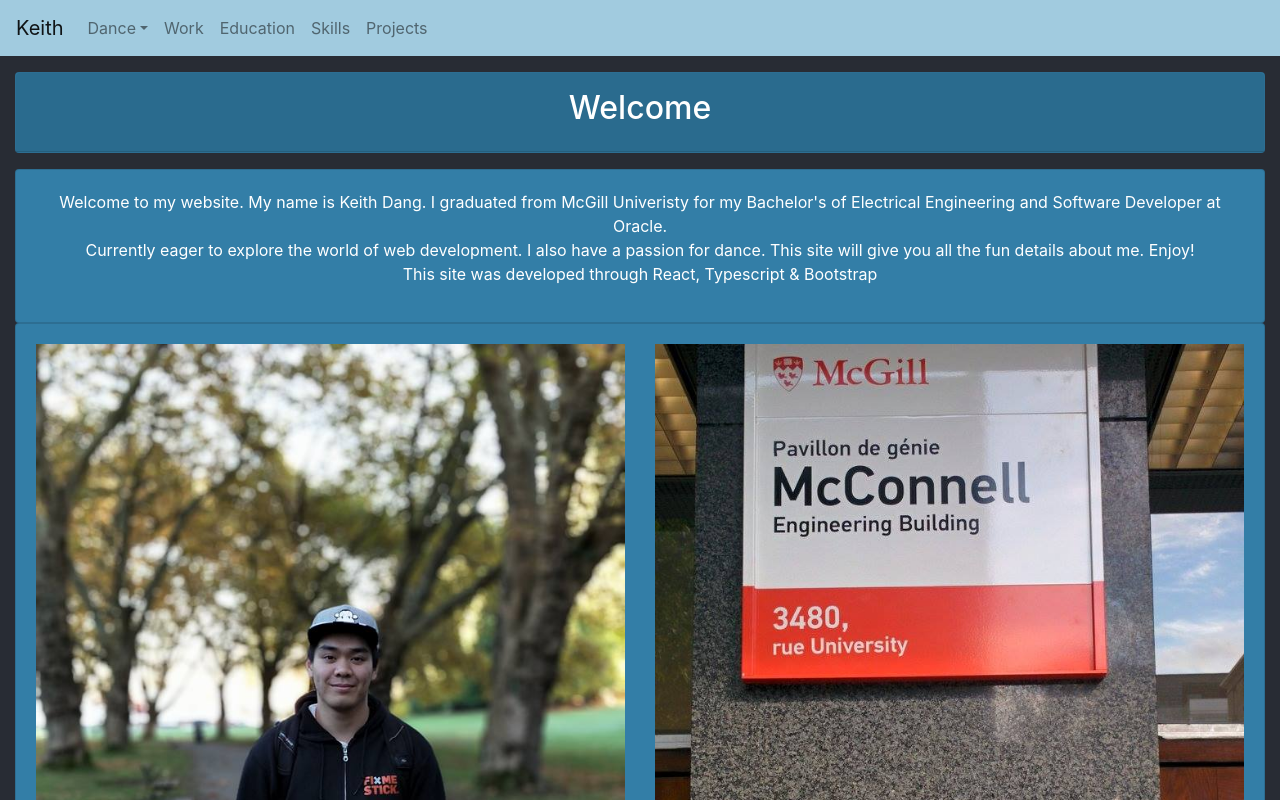
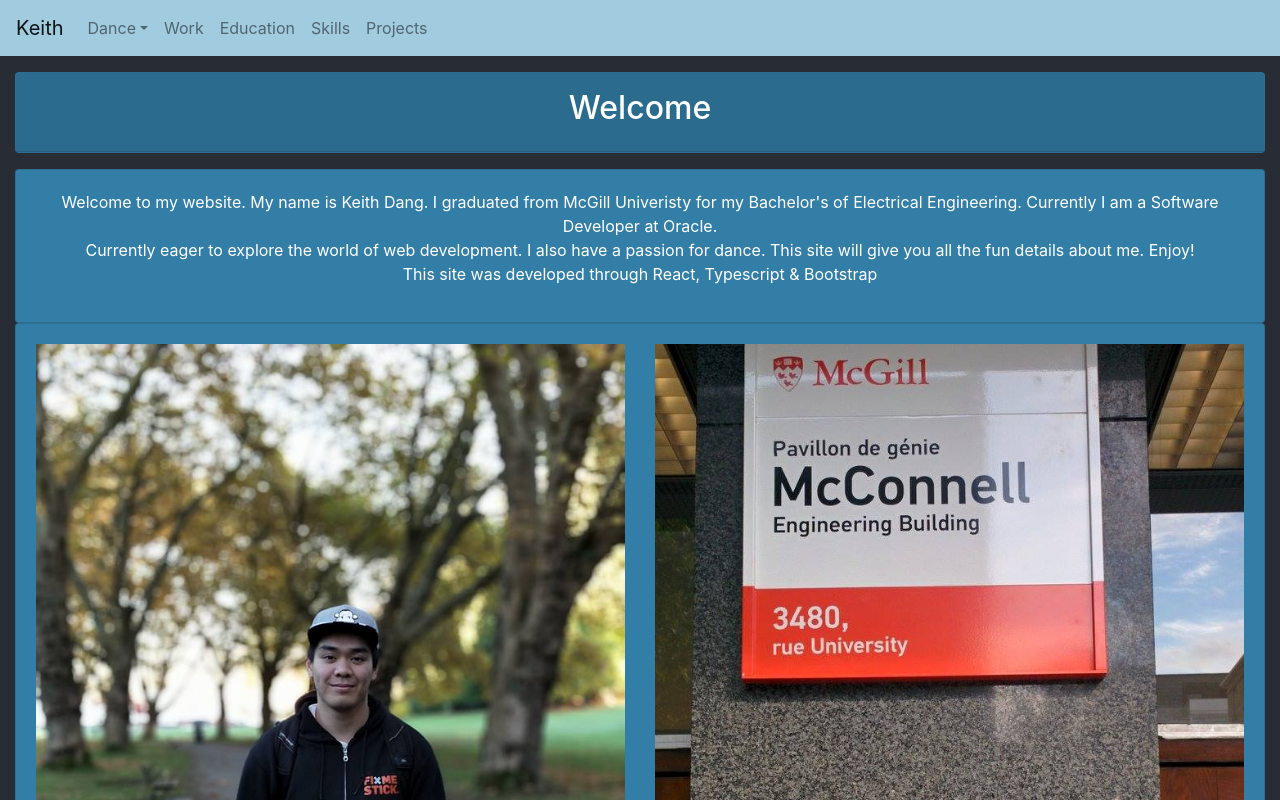
Before and after one commit to keithdang/portfolio, a React (Create React App) app: page / in a window 1280 px wide. Shown: the top 800 px of the page. Built offline with nearby package versions, Linux system fonts and the light colour scheme.

Commit message:
Icon and button style

```diff
--- a/public/index.html
+++ b/public/index.html
@@ -10,9 +10,9 @@
     <meta name="theme-color" content="#000000" />
     <meta
       name="description"
-      content="Web site created using create-react-app"
+      content="Keith Dang"
     />
-    <link rel="apple-touch-icon" href="%PUBLIC_URL%/logo192.png" />
+    <link rel="apple-touch-icon" href="%PUBLIC_URL%/kd.png" />
     <!--
       manifest.json provides metadata used when your web app is installed on a
       user's mobile device or desktop. See https://developers.google.com/web/fundamentals/web-app-manifest/
--- a/src/components/common/Common.css
+++ b/src/components/common/Common.css
@@ -7,7 +7,7 @@
 }
 
 @media (max-width: 776px) {
-  .panel-button {
+  /* .panel-button {
     display: inline-grid;
-  }
+  } */
 }
--- a/src/page/Home.tsx
+++ b/src/page/Home.tsx
@@ -14,8 +14,7 @@
               <div>
                 <p>
                   Welcome to my website. My name is Keith Dang. I graduated from
-                  McGill Univeristy for my Bachelor's of Electrical Engineering
-                  and Software Developer at Oracle.
+                  McGill Univeristy for my Bachelor's of Electrical Engineering. Currently I am a Software Developer at Oracle.
                   <br />
                   Currently eager to explore the world of web development. I
                   also have a passion for dance. This site will give you all the fun
```
